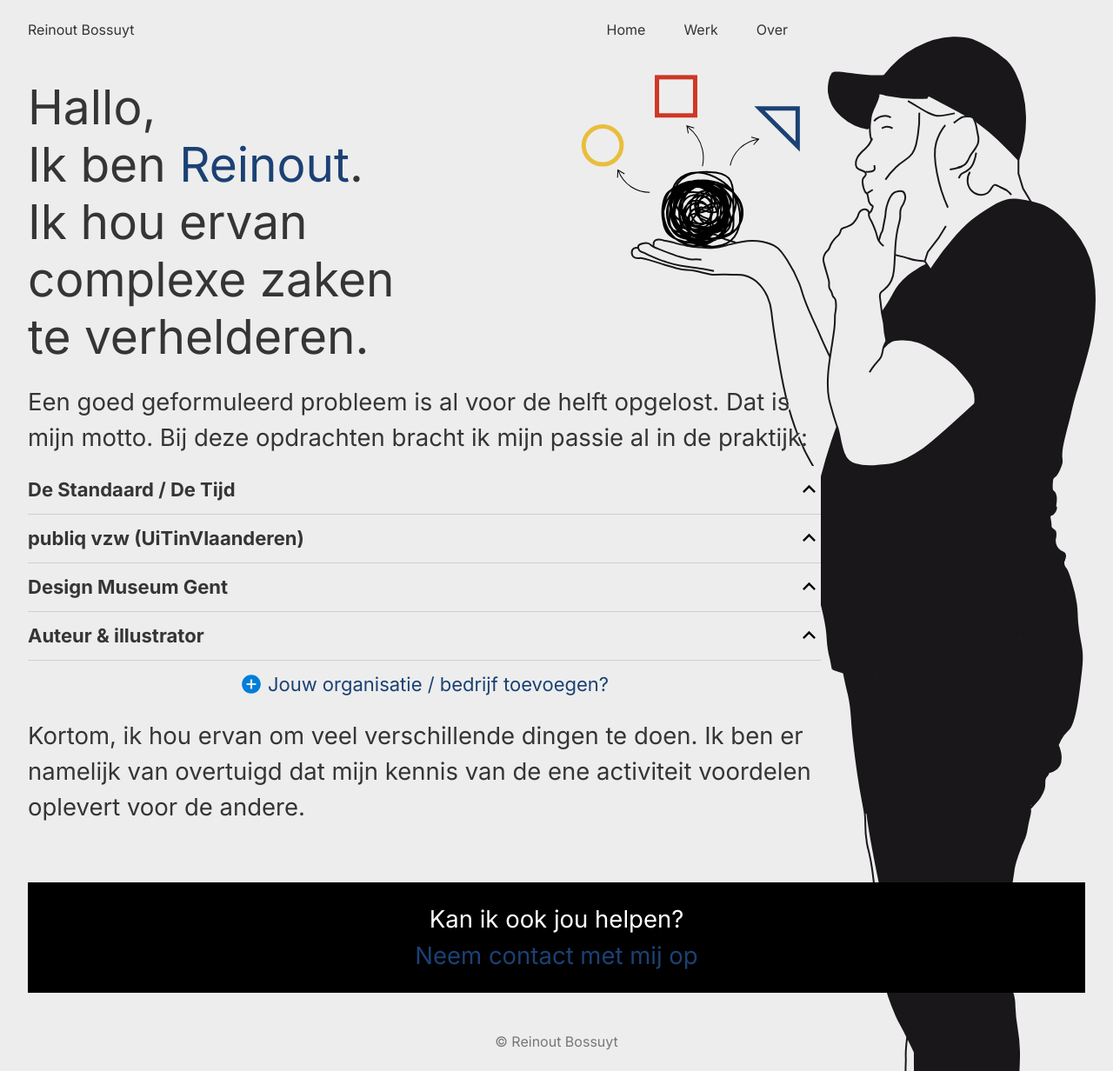
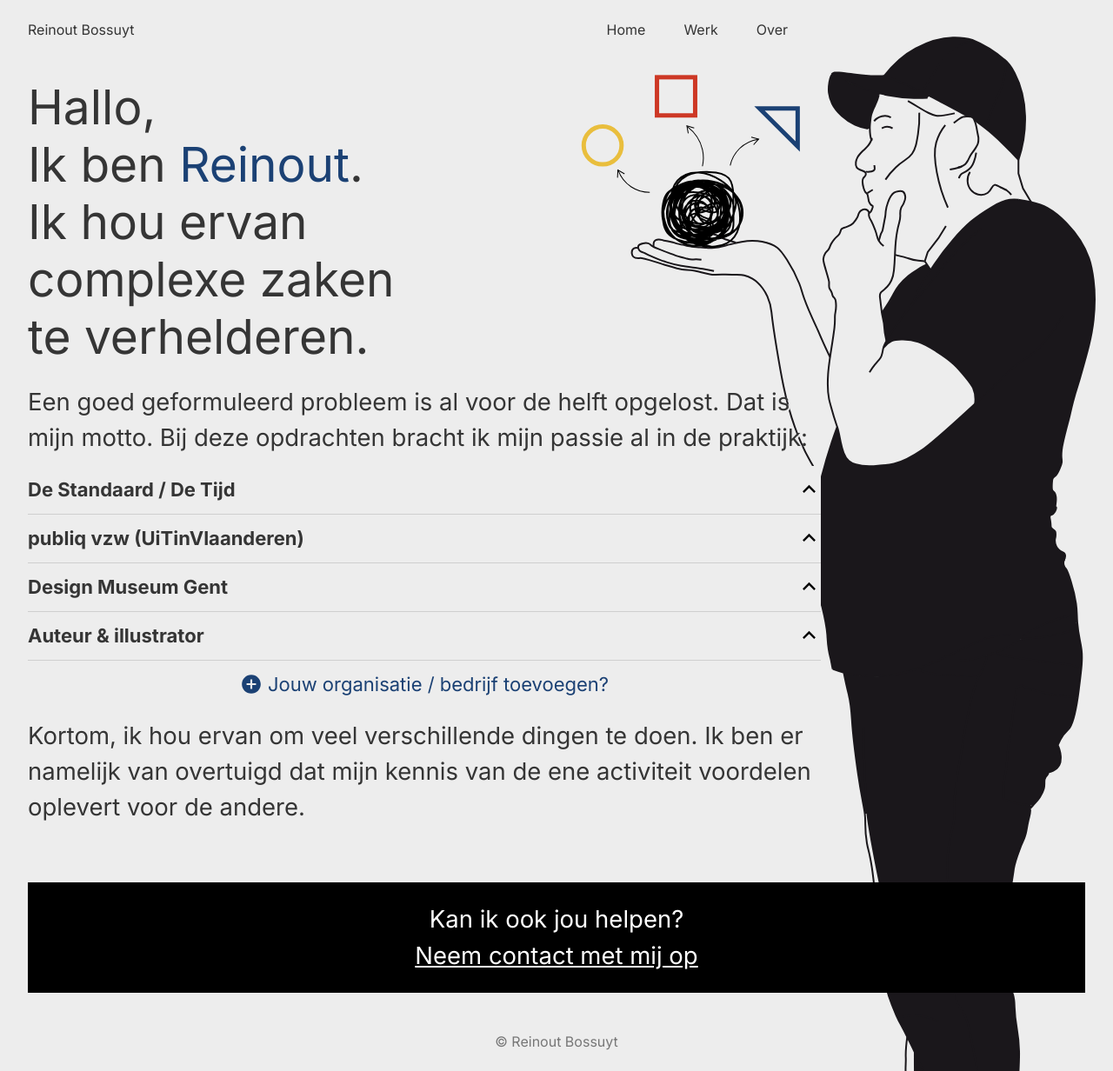
Before and after one commit to reinoutbossuyt/reinoutbossuyt.github.io, a Jekyll site: the page built from index.md, in a window 1280 px wide. Shown: the whole page at 87% size. Built offline with Jekyll 4.4.1, drawn with Linux system fonts in a browser that asks for light colours.

Commit message:
minor updates

```diff
--- a/assets/css/main.css
+++ b/assets/css/main.css
@@ -261,7 +261,8 @@ footer {
 }
 
 .contact a {
-  text-decoration: none;
+  color: #FFF;
+  text-decoration: underline;
 }
 
 h1 {
```
